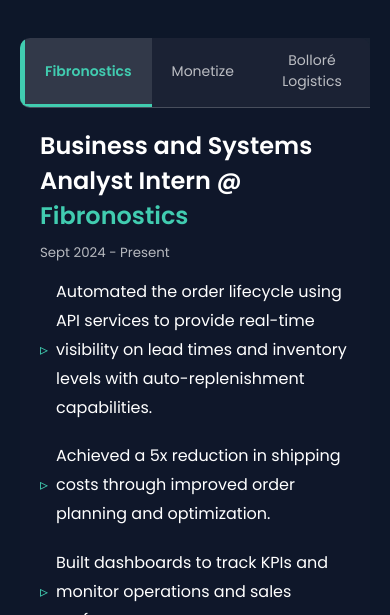
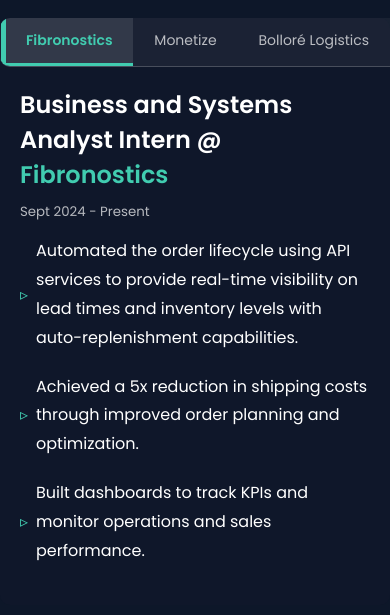
Before and after one commit to Anushreearora/portfolio-anushree, a plain HTML site: page workExp.html in a window 390 px wide. Shown: the part 66-681 px from the top of the page. Drawn offline with nearby package versions, Linux system fonts and the light colour scheme.

Commit message:
mobile fix again

```diff
--- a/style.css
+++ b/style.css
@@ -458,7 +458,6 @@ section{
         display: flex;
         flex-direction: column;
         align-items: center;
-        padding: 20px;
     }
     .nav-container .links{
         display: none;
@@ -484,7 +483,7 @@ section{
     .tab-bx {
         flex-direction: column;
         width: 100%;
-        height: auto;
+        height: fit-content;
     }
 
     .tab-btn-bx {
```
